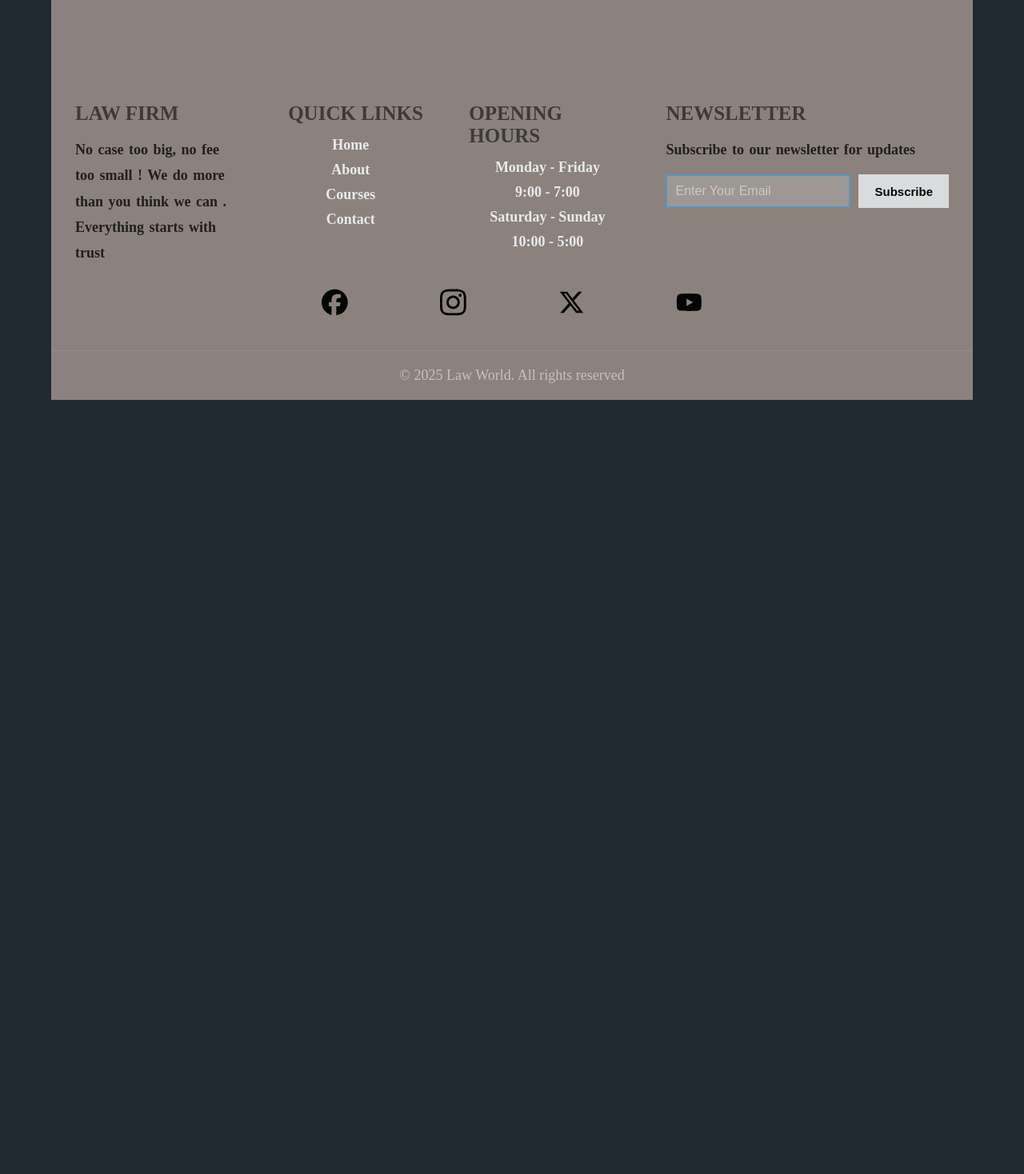
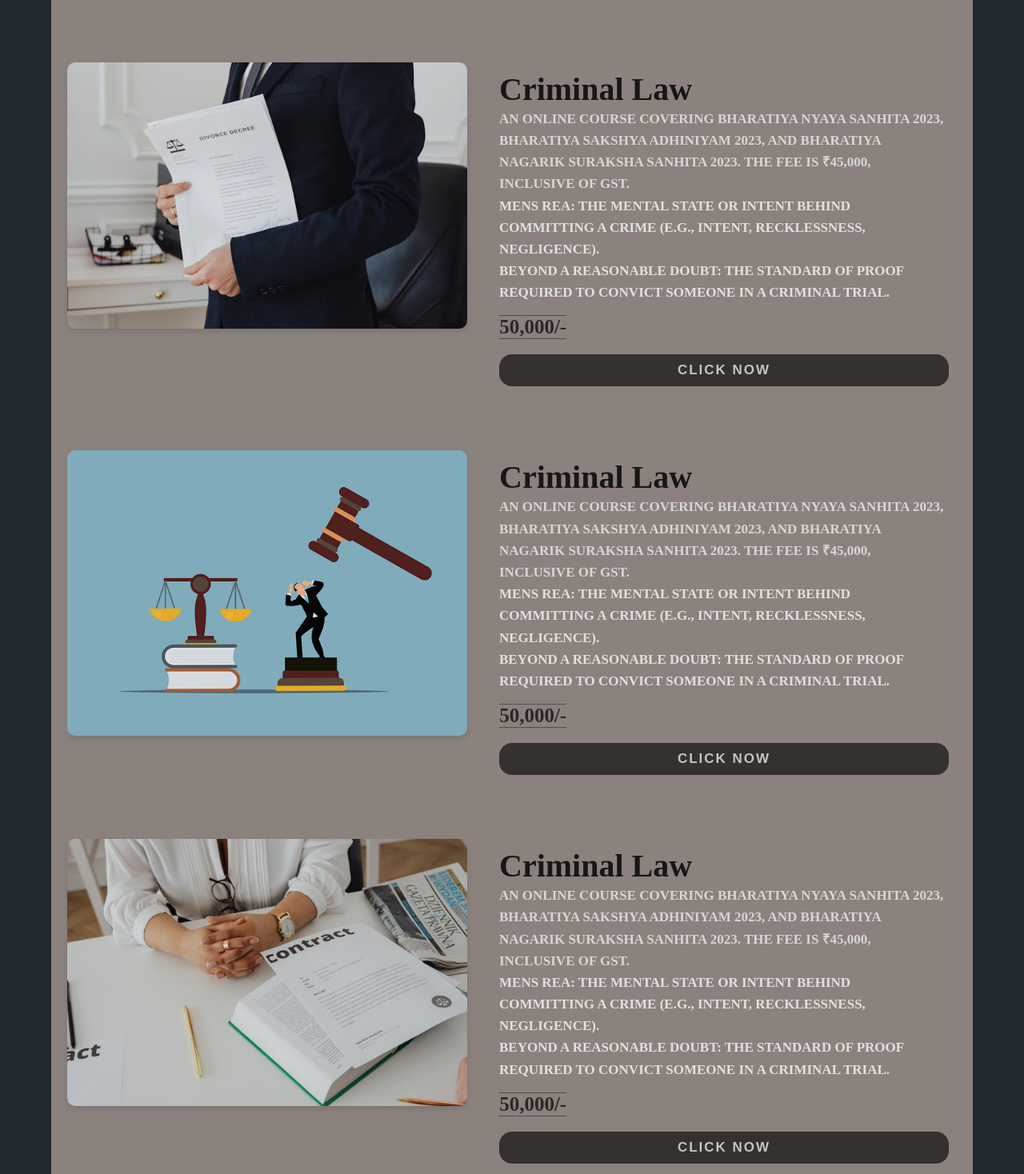
Before and after one commit to sutapaaditya/Law_Firm, an Angular app: page /details in a window 1280 px wide. Shown: the part 2522-3990 px from the top of the page at 80% size. Before the commit the page ends 3022 px from the top, so only its background shows below. Built offline with nearby package versions, Linux system fonts and the light colour scheme.

Commit message:
details page updated, home page will be updated soon, color also updated

```diff
--- a/src/app/components/details/details.component.html
+++ b/src/app/components/details/details.component.html
@@ -112,3 +112,72 @@
   </div>
 
 </div>
+
+<div class="details">
+  <div class="details-img">
+    <img src="../../../assets/law_images/lawfirm6.jpg" alt="">
+  </div>
+
+  <div class="details-info">
+    <h1>Criminal Law</h1>
+    <p class="description">An online course covering Bharatiya Nyaya Sanhita 2023, Bharatiya Sakshya Adhiniyam 2023, and Bharatiya Nagarik Suraksha Sanhita 2023. The fee is ₹45,000, inclusive of GST.
+
+      <li>
+        Mens Rea: The mental state or intent behind committing a crime (e.g., intent, recklessness, negligence).
+      </li>
+      <li>
+        Beyond a Reasonable Doubt: The standard of proof required to convict someone in a criminal trial.
+      </li>
+    </p>
+    <p class="price">50,000/-</p>
+
+    <a href="#"> <button class="Order-btn">Click Now</button></a>
+  </div>
+
+</div>
+
+<div class="details">
+  <div class="details-img">
+    <img src="../../../assets/law_images/law9.png" alt="">
+  </div>
+
+  <div class="details-info">
+    <h1>Criminal Law</h1>
+    <p class="description">An online course covering Bharatiya Nyaya Sanhita 2023, Bharatiya Sakshya Adhiniyam 2023, and Bharatiya Nagarik Suraksha Sanhita 2023. The fee is ₹45,000, inclusive of GST.
+
+      <li>
+        Mens Rea: The mental state or intent behind committing a crime (e.g., intent, recklessness, negligence).
+      </li>
+      <li>
+        Beyond a Reasonable Doubt: The standard of proof required to convict someone in a criminal trial.
+      </li>
+    </p>
+    <p class="price">50,000/-</p>
+
+    <a href="#"> <button class="Order-btn">Click Now</button></a>
+  </div>
+
+</div>
+
+<div class="details">
+  <div class="details-img">
+    <img src="../../../assets/law_images/lawfirm.jpg" alt="">
+  </div>
+
+  <div class="details-info">
+    <h1>Criminal Law</h1>
+    <p class="description">An online course covering Bharatiya Nyaya Sanhita 2023, Bharatiya Sakshya Adhiniyam 2023, and Bharatiya Nagarik Suraksha Sanhita 2023. The fee is ₹45,000, inclusive of GST.
+
+      <li>
+        Mens Rea: The mental state or intent behind committing a crime (e.g., intent, recklessness, negligence).
+      </li>
+      <li>
+        Beyond a Reasonable Doubt: The standard of proof required to convict someone in a criminal trial.
+      </li>
+    </p>
+    <p class="price">50,000/-</p>
+
+    <a href="#"> <button class="Order-btn">Click Now</button></a>
+  </div>
+
+</div>
```
